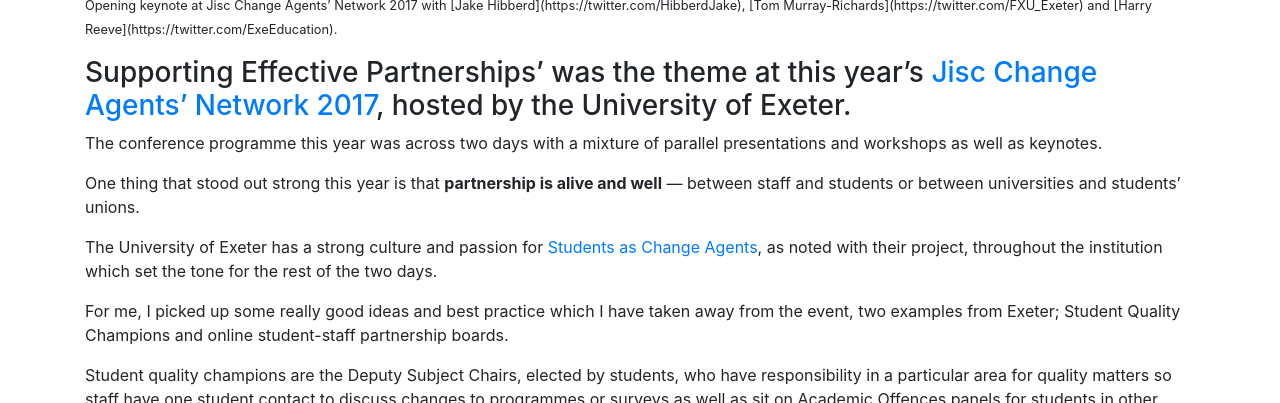
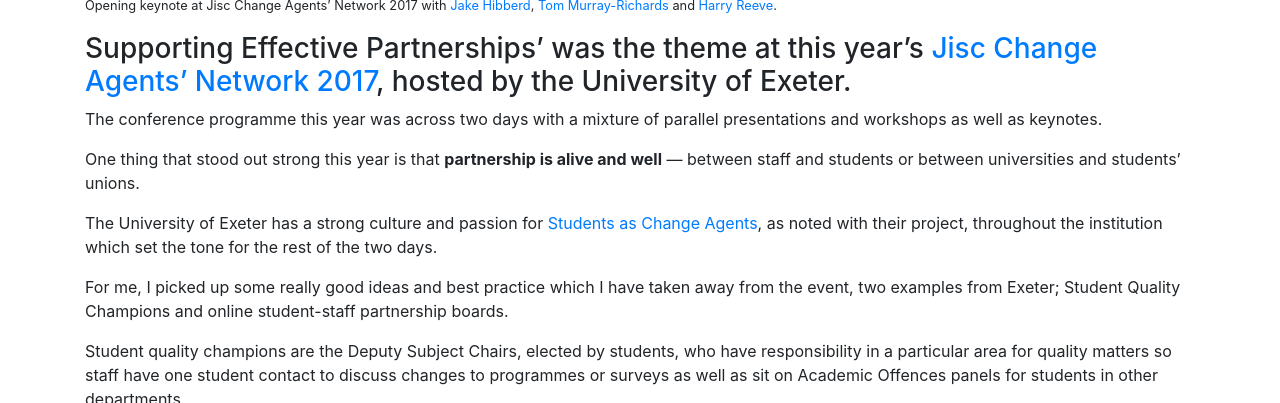
Before and after one commit to johnpauldickie/johnpauldickie.github.io, a Jekyll site: the page built from _posts/2017-04-23-looking-back-at-jisccan17.md, in a window 1280 px wide and 1400 px high, scrolled down 824 px, cut to the strip 262-665 px from the top of the window. Built offline with Jekyll 4.4.1, drawn with Linux system fonts in a browser that asks for light colours; comment, search, counter and statistics services are not loaded; some of the changed text lies outside the part shown.

Commit message:
Post updates

```diff
--- a/_posts/2017-04-23-looking-back-at-jisccan17.md
+++ b/_posts/2017-04-23-looking-back-at-jisccan17.md
@@ -30,10 +30,8 @@
 *****
 
 ![](https://cdn-images-1.medium.com/max/1200/1*eSmybacr_qvjT5cE826oXg.png){:class="img-fluid"}
-<p><small>Opening keynote at Jisc Change Agents’ Network 2017 with [Jake
-Hibberd](https://twitter.com/HibberdJake), [Tom
-Murray-Richards](https://twitter.com/FXU_Exeter) and [Harry
-Reeve](https://twitter.com/ExeEducation).</small></p>
+
+<small>Opening keynote at Jisc Change Agents’ Network 2017 with [Jake Hibberd](https://twitter.com/HibberdJake), [Tom Murray-Richards](https://twitter.com/FXU_Exeter) and [Harry Reeve](https://twitter.com/ExeEducation).</small>
 
 ### Supporting Effective Partnerships’ was the theme at this year’s [Jisc Change Agents’ Network 2017](http://www.exeter.ac.uk/academic-skills-engagement-team/student-engagement/can2017/), hosted by the University of Exeter.
 
@@ -79,7 +77,7 @@
 ### The Power of Partnerships; using data collaboratively to enhance the student experience.
 ![](https://cdn-images-1.medium.com/max/1200/1*AV8qh1rJAaRJ3S92cysO3w.png){:class="img-fluid"}
 
-<p><small>[@SandraHowgate](http://twitter.com/SandraHowgate)</small></p>
+<small>[@SandraHowgate](http://twitter.com/SandraHowgate)</small>
 
 As part of one of the sessions in the conference programme, a team from the
 University of Lincoln and University of Lincoln Students’ Union delivered a
```
